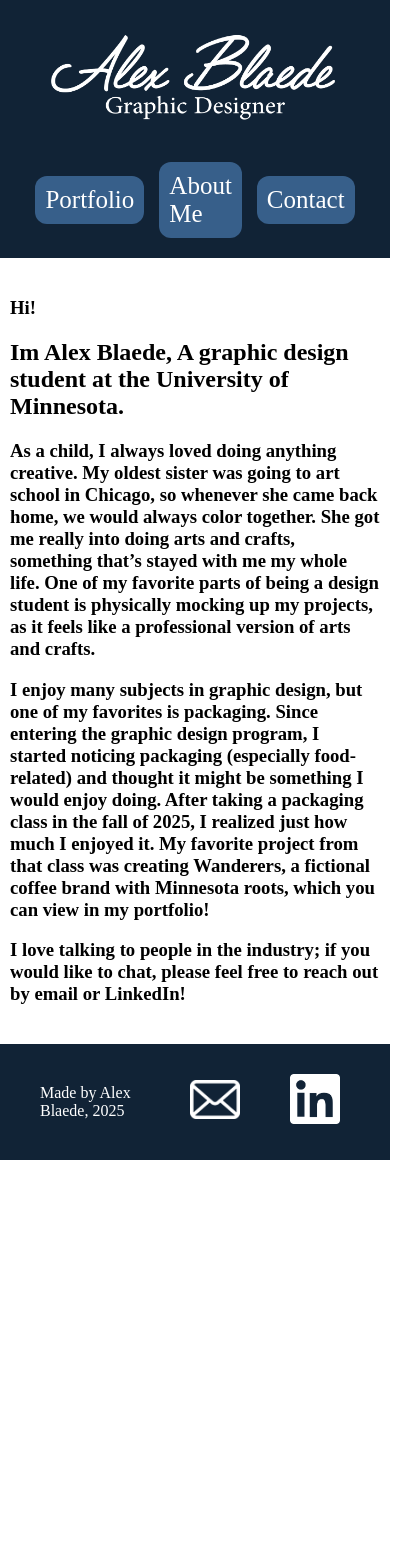
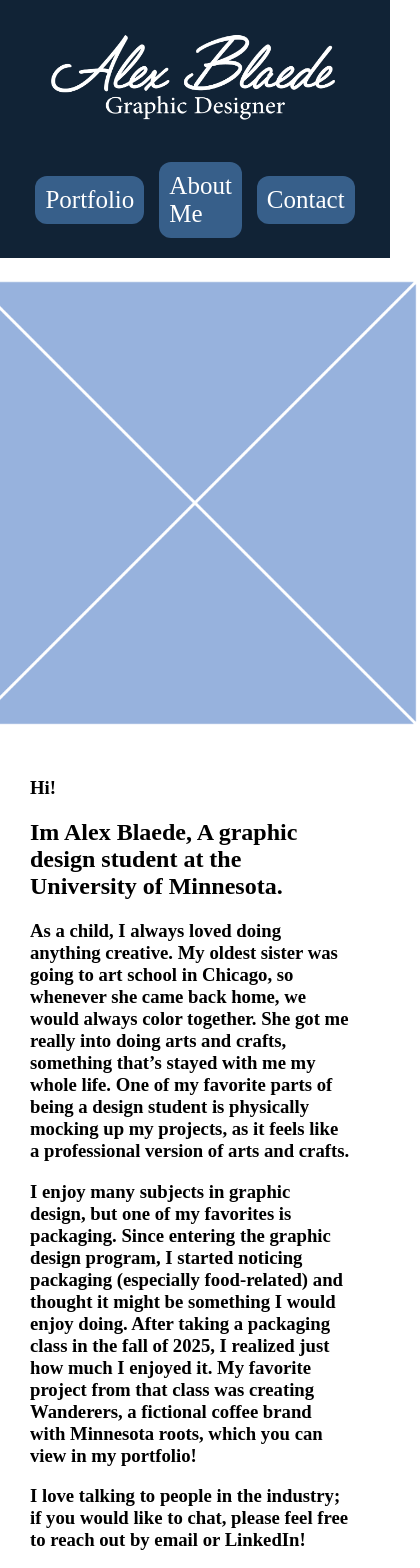
Before and after one commit to blaed026/portfolio_website, a Vue app: page /about-me in a window 390 px wide. Shown: the top 1568 px of the page, 420 px wide, since content can reach past the window. Before the commit the page ends 1160 px from the top, so only its background shows below. Built offline with nearby package versions, Linux system fonts and the light colour scheme.

Commit message:
added AllItems.vue and PortfolioItemDetails.vue. started to make the portfolio cards be the links

```diff
--- a/src/components/Footer.vue
+++ b/src/components/Footer.vue
@@ -5,7 +5,7 @@
 <template>
   <div class="container">
     <div class="logo">
-      <p>Made by Alex Blaede, 2025</p>
+      <p>Made by Alex Blaede | 2025</p>
     </div>
 
     <div class="links">
--- a/src/components/icons/portfolio/PortfolioHero.vue
+++ b/src/components/icons/portfolio/PortfolioHero.vue
@@ -2,19 +2,28 @@
 const props = defineProps({
   thumbnail: {
     type: String,
-    required: true,
+    required: true
   },
   title: {
     type: String,
-    required: true,
+    required: true
   },
+  id: {
+    type: Number,
+    required: true
+  }
 })
 </script>
 
 <template>
   <div class="hero">
     <img :src="props.thumbnail" />
-    <div class="opaque-footer">{{ props.title }}</div>
+    <div class="opaque-footer">
+      <div class="title">{{ props.title }}</div>
+      <router-link
+        :to="{ name: 'PortfolioItemDetails', params: { portfolioId: props.id } }">
+      </router-link>
+    </div>
   </div>
 </template>
 
@@ -41,6 +50,13 @@ const props = defineProps({
     padding: 16px;
     font-size: 20px;
     color: white;
+    display: flex;
+    justify-content: space-between;
+
+    a {
+      color: white;
+      text-transform: uppercase;
     }
   }
+}
 </style>
--- a/src/main.js
+++ b/src/main.js
@@ -1,7 +1,7 @@
 
 import { createApp } from 'vue'
 import App from './App.vue'
-import router from './router'
+import { router } from './router'
 
 const app = createApp(App)
 
--- a/src/router/index.js
+++ b/src/router/index.js
@@ -2,10 +2,10 @@ import { createRouter, createWebHistory } from 'vue-router'
 import Homepage from '@/views/Homepage.vue'
 import AboutMe from '@/views/AboutMe.vue'
 import ContactMe from '@/views/ContactMe.vue'
+import AllItems from '@/views/AllItems.vue';
+import PortfolioItemDetails from '@/views/PortfolioItemDetails.vue'
 
-const router = createRouter({
-  history: createWebHistory(import.meta.env.BASE_URL),
-  routes: [
+const routes = [
   {
     path: '/',
     name: 'home',
@@ -20,8 +20,25 @@ const router = createRouter({
     path: '/contact-me',
     name: 'contact-me',
     component: ContactMe,
+  },
+  {
+    path: '/examples/portfolio',
+    children: [
+      {
+        path: '',
+        name: 'PortfolioLandingPage',
+        component: AllItems,
+      },
+      {
+        path: ':portfolioId',
+        name: 'PortfolioItemDetails',
+        component: PortfolioItemDetails,
+      },
+    ],
   }
-  ],
+]
+
+export const router = createRouter({
+  history: createWebHistory(import.meta.env.BASE_URL),
+  routes
 })
-
-export default router
--- a/src/views/AboutMe.vue
+++ b/src/views/AboutMe.vue
@@ -1,32 +1,73 @@
-<script setup lang="ts">
+<script setup>
 </script>
 
 <template>
-  <h1>
-    Hi!
-  </h1>
-  <h2>
-    Im Alex Blaede, A graphic design student at the University of Minnesota.
-  </h2>
+  <div class="container">
+    <div class="image">
+      <img src="../assets/placeholder-image.png" alt="placeholder for image" />
+    </div>
 
-  <h3>
-    As a child, I always loved doing anything creative. My oldest sister was going to art school in Chicago,
-    so whenever she came back home, we would always color together. She got me really into doing arts and crafts,
-    something that’s stayed with me my whole life. One of my favorite parts of being a design student is physically mocking up my projects,
-    as it feels like a professional version of arts and crafts.
-  </h3>
+    <div class="text">
+      <h1>Hi!</h1>
 
-   <h3>
-     I enjoy many subjects in graphic design, but one of my favorites is packaging. Since entering the graphic design program,
-    I started noticing packaging (especially food-related) and thought it might be something I would enjoy doing. After taking
-    a packaging class in the fall of 2025, I realized just how much I enjoyed it. My favorite project from that class was creating Wanderers,
-    a fictional coffee brand with Minnesota roots, which you can view in my portfolio!
-   </h3>
+      <h2>Im Alex Blaede, A graphic design student at the University of Minnesota.</h2>
+      <h3>
+        As a child, I always loved doing anything creative. My oldest sister was going to art school
+        in Chicago, so whenever she came back home, we would always color together. She got me
+        really into doing arts and crafts, something that’s stayed with me my whole life. One of my
+        favorite parts of being a design student is physically mocking up my projects, as it feels
+        like a professional version of arts and crafts.
+      </h3>
 
-    <h3>
-      I love talking to people in the industry; if you would like to chat, please feel free to reach out by email or LinkedIn!
-    </h3>
+      <h3>
+        I enjoy many subjects in graphic design, but one of my favorites is packaging. Since
+        entering the graphic design program, I started noticing packaging (especially food-related)
+        and thought it might be something I would enjoy doing. After taking a packaging class in the
+        fall of 2025, I realized just how much I enjoyed it. My favorite project from that class was
+        creating Wanderers, a fictional coffee brand with Minnesota roots, which you can view in my
+        portfolio!
+      </h3>
 
+      <h3>
+        I love talking to people in the industry; if you would like to chat, please feel free to
+        reach out by email or LinkedIn!
+      </h3>
+    </div>
+  </div>
 </template>
 
-<style scoped></style>
+<style scoped>
+.container {
+  display: flex;
+  align-items: flex-start;
+  gap: 30px; /* space between image & text */
+
+  .text {
+    text-align: left;
+    margin-right: 30px;
+  }
+  img {
+    min-height: 200px;
+    width: 450px;
+    flex-grow: 1;
+  }
+}
+@media (max-width: 1000px) {
+  .container {
+    flex-direction: column;
+    align-items: center;
+    text-align: center;
+  }
+}
+img {
+  display: flex;
+  justify-content: center;
+  min-height: 150px;
+
+}
+
+.text {
+  text-align: center;
+  margin: 0px 20px 0px 20px;
+}
+</style>
--- /dev/null
+++ b/src/views/AllItems.vue
@@ -0,0 +1,41 @@
+<script setup>
+import portfolioData from '@/data/portfolio.json'
+</script>
+
+<template>
+  <h1>My Portfolio</h1>
+
+  <div class="container">
+
+    <div class="preview-card" v-for="portfolioItem in portfolioData" :key="portfolioItem.id">
+
+      <div>{{ portfolioItem.title }}</div>
+
+      <img :src="portfolioItem.thumbnail"/>
+
+      <router-link :to="{ name: 'PortfolioItemDetails', params: { portfolioId: portfolioItem.id } }">Learn more</router-link>
+
+    </div>
+
+  </div>
+
+</template>
+
+<style scoped>
+
+.container {
+  display: flex;
+  gap: 10px;
+  flex-wrap: wrap;
+  justify-content: space-between;
+
+  .preview-card {
+    border: 1px solid black;
+    padding: 10px;
+    display: flex;
+    flex-direction: column;
+    gap: 10px;
+  }
+}
+
+</style>
--- a/src/views/Homepage.vue
+++ b/src/views/Homepage.vue
@@ -1,14 +1,19 @@
 <script setup>
 import portfolioData from '@/data/portfolio.json'
 import PortfolioHero from '@/components/icons/portfolio/PortfolioHero.vue'
-import HeroContainer from '@/components/icons/portfolio/HeroContainer.vue'
+//import HeroContainer from '@/components/icons/portfolio/HeroContainer.vue'
 </script>
 
 <template>
   <div class="all-items">
     <portfolio-hero v-for="item in portfolioData" :key="item.id"
-      :thumbnail="item.thumbnail" :title="item.title"
+      :thumbnail="item.thumbnail" :title="item.title" :id="item.id"
     />
+
+    <router-link :to="{ name: 'PortfolioItemDetails', params: { portfolioId: item.id }}" v-for="item in portfolioData" :key="item.id">
+      <portfolio-hero :thumbnail="item.thumbnail" :title="item.title" :id="item.id"/>
+    </router-link>
+
   </div>
 </template>
 
--- /dev/null
+++ b/src/views/PortfolioItemDetails.vue
@@ -0,0 +1,29 @@
+<script setup>
+import {useRoute} from 'vue-router';
+import portfolioData from '@/data/portfolio.json'
+
+const route = useRoute()
+const itemData = portfolioData.filter(portfolioItem => portfolioItem.id === Number(route.params.portfolioId))[0]
+</script>
+
+<template>
+
+  <div v-if="itemData">
+    <div class="top-line">
+      <h1>{{itemData.title}}</h1>
+      <img :src="itemData.thumbnail"/>
+    </div>
+  </div>
+
+  <p v-else>Sorry, this ID doesnt exist!</p>
+
+</template>
+
+<style scoped>
+.top-line {
+  display: flex;
+  justify-content: space-between;
+  border: 10px solid blue;
+}
+
+</style>
```
Also changed, not shown: src/assets/placeholder-image.png (added). Lines whose indentation alone changed are shown as unchanged.
